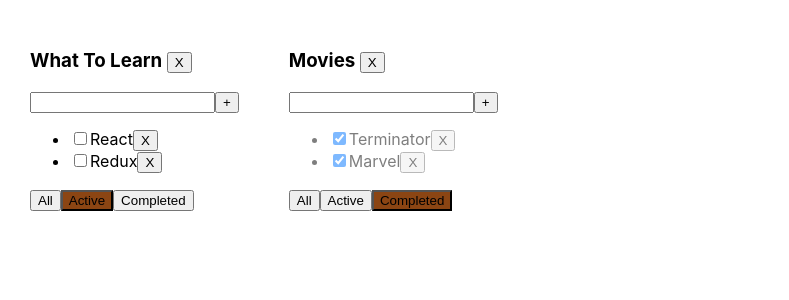
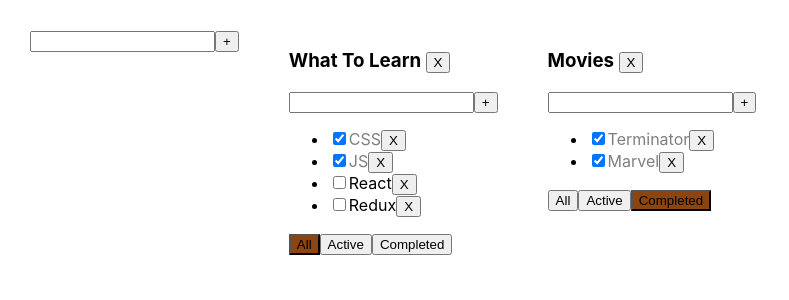
Before and after one commit to Tenebran/Todo-List_2.0, a React (Create React App) app: page / in a window 1280 px wide. Shown: the top 300 px of the page, without its empty margins (0-789 px from the left). Built offline with nearby package versions, Linux system fonts and the light colour scheme.

Commit message:
2.0.0 Add New TodoList & Beta Change List

```diff
--- a/src/App.tsx
+++ b/src/App.tsx
@@ -1,7 +1,8 @@
 import React, { useState } from 'react';
-import Todolist, { TasksType } from './components/modules/Todolist/Todolist';
+import Todolist, { TasksType } from './modules/components/Todolist/Todolist';
 import './App.css';
 import { v1 } from 'uuid';
+import AddItemForm from './modules/components/AddItemForm/AddItemForm';
 
 export type KeyType = 'all' | 'complited' | 'active';
 
@@ -11,16 +12,20 @@ type TodolistType = {
   filter: KeyType;
 };
 
+type TasksStateType = {
+  [key: string]: Array<TasksType>;
+};
+
 function App() {
   let todolist1 = v1();
   let todolist2 = v1();
 
   let [todolist, setTodolist] = useState<Array<TodolistType>>([
-    { id: todolist1, title: 'What To Learn', filter: 'active' },
+    { id: todolist1, title: 'What To Learn', filter: 'all' },
     { id: todolist2, title: 'Movies', filter: 'complited' },
   ]);
 
-  let [tasks1, setTasks1] = useState({
+  let [tasks1, setTasks1] = useState<TasksStateType>({
     [todolist1]: [
       { id: v1(), title: 'CSS', isDone: true },
       { id: v1(), title: 'JS', isDone: true },
@@ -35,6 +40,12 @@ function App() {
       { id: v1(), title: 'Spider Man', isDone: false },
     ],
   });
+
+  function addItem(title: string) {
+    const newItem: TodolistType = { id: v1(), title: title, filter: 'all' };
+    setTodolist([newItem, ...todolist]);
+    setTasks1({ ...tasks1, [newItem.id]: [] });
+  }
 
   function changeFilter(changeValue: KeyType, todolistId: string) {
     let newTodolist = todolist.find(list => list.id === todolistId);
@@ -77,6 +88,7 @@ function App() {
 
   return (
     <div className="App">
+      <AddItemForm addItem={addItem} />
       {todolist.map(list => {
         let taskTodolist = tasks1[list.id];
         if (list.filter === 'active') {
--- a/src/components/modules/Todolist/Todolist.scss
+++ /dev/null
@@ -1,19 +0,0 @@
-.todolist {
-  &__done {
-    opacity: 0.5;
-  }
-}
-
-.error {
-  border: 1px solid red;
-
-  &__messages {
-    color: red;
-  }
-}
-
-.button {
-  &__filter {
-    background-color: saddlebrown;
-  }
-}
--- a/src/components/modules/Todolist/Todolist.tsx
+++ /dev/null
@@ -1,111 +0,0 @@
-import React, { ChangeEvent, useState, KeyboardEvent } from 'react';
-import { KeyType } from '../../../App';
-import './Todolist.scss';
-
-export type TasksType = {
-  id: string;
-  title: string;
-  isDone: boolean;
-};
-
-type PropsType = {
-  title: string;
-  tasks: Array<TasksType>;
-  removeTask: (id: string, todoId: string) => void;
-  changeFilter: (changeValue: KeyType, filterId: string) => void;
-  addTask: (newValue: string, todoId: string) => void;
-  changeStatus: (id: string, isDone: boolean, todoId: string) => void;
-  filterTask: KeyType;
-  id: string;
-  removeTodolist: (id: string) => void;
-};
-
-export default function Todolist(props: PropsType) {
-  let [newTaskTitle, setNewTaskTitle] = useState('');
-  let [error, setError] = useState<string | null>(null);
-
-  const onChangeHandler = (e: ChangeEvent<HTMLInputElement>) => {
-    setNewTaskTitle(e.currentTarget.value);
-  };
-
-  const onKeyPressHandler = (e: KeyboardEvent<HTMLInputElement>) => {
-    setError(null);
-    if (e.key === 'Enter') {
-      if (newTaskTitle.trim() !== '') {
-        props.addTask(newTaskTitle, props.id);
-        setNewTaskTitle('');
-      } else {
-        setError('Field is required');
-      }
-    }
-  };
-
-  const addTask = () => {
-    if (newTaskTitle.trim() !== '') {
-      props.addTask(newTaskTitle, props.id);
-      setNewTaskTitle('');
-      setError(null);
-    } else {
-      setError('Field is required');
-    }
-  };
-
-  const changeAllFilter = () => props.changeFilter('all', props.id);
-  const changeActiveFilter = () => props.changeFilter('active', props.id);
-  const changeCompletedFilter = () => props.changeFilter('complited', props.id);
-
-  const removeTodoList = () => {
-    props.removeTodolist(props.id);
-  };
-
-  return (
-    <div>
-      <h3>
-        {props.title} <button onClick={removeTodoList}>X</button>
-      </h3>
-      <div>
-        <input
-          className={error ? 'error' : ''}
-          value={newTaskTitle}
-          onChange={onChangeHandler}
-          onKeyPress={onKeyPressHandler}
-        />
-        <button onClick={addTask}>+</button>
-        {error && <div className="error__messages">{error}</div>}
-      </div>
-      <ul>
-        {props.tasks.map(list => (
-          <li key={list.id} className={list.isDone ? 'todolist__done' : ''}>
-            <input
-              type="checkbox"
-              checked={list.isDone}
-              onChange={e => props.changeStatus(list.id, e.currentTarget.checked, props.id)}
-            />
-            <span>{list.title}</span>
-            <button onClick={e => props.removeTask(list.id, list.id)}>X</button>
-          </li>
-        ))}
-      </ul>
-      <div>
-        <button
-          className={props.filterTask === 'all' ? 'button__filter' : ''}
-          onClick={changeAllFilter}
-        >
-          All
-        </button>
-        <button
-          className={props.filterTask === 'active' ? 'button__filter' : ''}
-          onClick={changeActiveFilter}
-        >
-          Active
-        </button>
-        <button
-          className={props.filterTask === 'complited' ? 'button__filter' : ''}
-          onClick={changeCompletedFilter}
-        >
-          Completed
-        </button>
-      </div>
-    </div>
-  );
-}
--- /dev/null
+++ b/src/modules/components/AddItemForm/AddItemForm.scss
@@ -0,0 +1,7 @@
+.error {
+  border: 1px solid red;
+
+  &__messages {
+    color: red;
+  }
+}
--- /dev/null
+++ b/src/modules/components/AddItemForm/AddItemForm.tsx
@@ -0,0 +1,50 @@
+import React, { ChangeEvent, useState, KeyboardEvent } from 'react';
+import './AddItemForm.scss';
+
+type addItemFormPropsType = {
+  addItem: (newValue: string) => void;
+};
+
+export default function AddItemForm(props: addItemFormPropsType) {
+  let [newTaskTitle, setNewTaskTitle] = useState('');
+  let [error, setError] = useState<string | null>(null);
+
+  const onChangeHandler = (e: ChangeEvent<HTMLInputElement>) => {
+    setNewTaskTitle(e.currentTarget.value);
+  };
+
+  const addTask = () => {
+    if (newTaskTitle.trim() !== '') {
+      props.addItem(newTaskTitle);
+      setNewTaskTitle('');
+      setError(null);
+    } else {
+      setError('Field is required');
+    }
+  };
+
+  const onKeyPressHandler = (e: KeyboardEvent<HTMLInputElement>) => {
+    setError(null);
+    if (e.key === 'Enter') {
+      if (newTaskTitle.trim() !== '') {
+        props.addItem(newTaskTitle);
+        setNewTaskTitle('');
+      } else {
+        setError('Field is required');
+      }
+    }
+  };
+
+  return (
+    <div>
+      <input
+        className={error ? 'error' : ''}
+        value={newTaskTitle}
+        onChange={onChangeHandler}
+        onKeyPress={onKeyPressHandler}
+      />
+      <button onClick={addTask}>+</button>
+      {error && <div className="error__messages">{error}</div>}
+    </div>
+  );
+}
--- /dev/null
+++ b/src/modules/components/Button/Button.scss
@@ -0,0 +1,5 @@
+.button {
+  &__filter {
+    background-color: saddlebrown;
+  }
+}
--- /dev/null
+++ b/src/modules/components/Button/Button.tsx
@@ -0,0 +1,16 @@
+import React from 'react';
+import './Button.scss';
+
+type ButtonPropsType = {
+  title: string;
+  callBack: () => void;
+  nameClass: string;
+};
+
+export default function Button(props: ButtonPropsType) {
+  return (
+    <button className={props.nameClass} onClick={props.callBack}>
+      {props.title}
+    </button>
+  );
+}
--- /dev/null
+++ b/src/modules/components/EditTableSpan/EditTableStan.tsx
@@ -0,0 +1,32 @@
+import React, { useState, ChangeEvent } from 'react';
+
+type EditTableSpanPropsType = {
+  title: string;
+  nameClass: string;
+};
+
+export default function EditTableStan(props: EditTableSpanPropsType) {
+  let [editMode, setEditMode] = useState(false);
+  let [title, setTitle] = useState('');
+
+  const activeModeOn = () => {
+    setEditMode(true);
+    setTitle(props.title);
+  };
+
+  const activeModeOff = () => {
+    setEditMode(false);
+  };
+
+  const onChangeTitleHandler = (e: ChangeEvent<HTMLInputElement>) => {
+    setTitle(e.currentTarget.value);
+  };
+
+  return editMode ? (
+    <input onBlur={activeModeOff} value={title} autoFocus onChange={onChangeTitleHandler}></input>
+  ) : (
+    <span onDoubleClick={activeModeOn} className={props.nameClass}>
+      {props.title}
+    </span>
+  );
+}
--- /dev/null
+++ b/src/modules/components/Todolist/Todolist.scss
@@ -0,0 +1,5 @@
+.todolist {
+  &__done {
+    opacity: 0.5;
+  }
+}
--- /dev/null
+++ b/src/modules/components/Todolist/Todolist.tsx
@@ -0,0 +1,77 @@
+import React from 'react';
+import { KeyType } from '../../../App';
+import './Todolist.scss';
+import AddItemForm from '../AddItemForm/AddItemForm';
+import Button from '../Button/Button';
+import EditTableSpan from '../EditTableSpan/EditTableStan';
+
+export type TasksType = {
+  id: string;
+  title: string;
+  isDone: boolean;
+};
+
+type PropsType = {
+  title: string;
+  tasks: Array<TasksType>;
+  removeTask: (id: string, todoId: string) => void;
+  changeFilter: (changeValue: KeyType, filterId: string) => void;
+  addTask: (newValue: string, todoId: string) => void;
+  changeStatus: (id: string, isDone: boolean, todoId: string) => void;
+  filterTask: KeyType;
+  id: string;
+  removeTodolist: (id: string) => void;
+};
+
+export default function Todolist(props: PropsType) {
+  const changeAllFilter = () => props.changeFilter('all', props.id);
+  const changeActiveFilter = () => props.changeFilter('active', props.id);
+  const changeCompletedFilter = () => props.changeFilter('complited', props.id);
+
+  const removeTodoList = () => {
+    props.removeTodolist(props.id);
+  };
+
+  const addTask = (title: string) => {
+    props.addTask(title, props.id);
+  };
+
+  return (
+    <div>
+      <h3>
+        {props.title} <button onClick={removeTodoList}>X</button>
+      </h3>
+      <AddItemForm addItem={addTask} />
+      <ul>
+        {props.tasks.map(list => (
+          <li key={list.id}>
+            <input
+              type="checkbox"
+              checked={list.isDone}
+              onChange={e => props.changeStatus(list.id, e.currentTarget.checked, props.id)}
+            />
+            <EditTableSpan title={list.title} nameClass={list.isDone ? 'todolist__done' : ''} />
+            <button onClick={e => props.removeTask(list.id, list.id)}>X</button>
+          </li>
+        ))}
+      </ul>
+      <div>
+        <Button
+          callBack={changeAllFilter}
+          title={'All'}
+          nameClass={props.filterTask === 'all' ? 'button__filter' : ''}
+        />
+        <Button
+          callBack={changeActiveFilter}
+          title={'Active'}
+          nameClass={props.filterTask === 'active' ? 'button__filter' : ''}
+        />
+        <Button
+          callBack={changeCompletedFilter}
+          title={'Completed'}
+          nameClass={props.filterTask === 'complited' ? 'button__filter' : ''}
+        />
+      </div>
+    </div>
+  );
+}
```
Also changed, not shown: tsconfig.json (+2 -8 lines).
